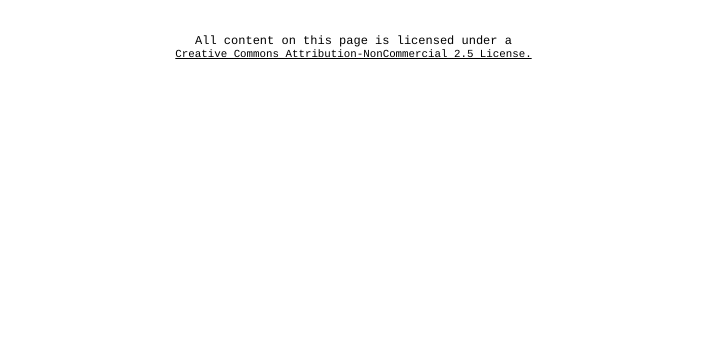
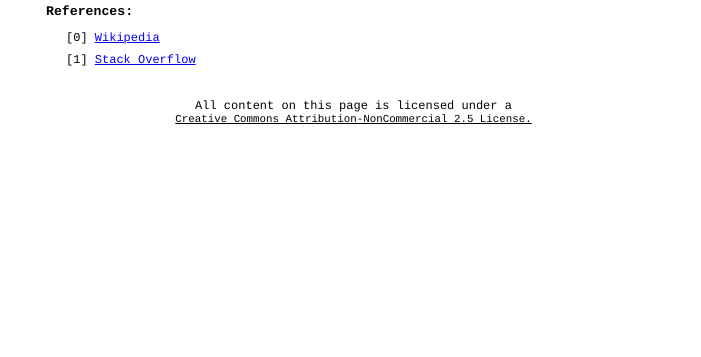
Before and after one commit to 10panels/10panels.github.io, a plain HTML site: page index.html in a window 1280 px wide. Shown: the part 443-800 px from the top of the page, without its empty margins (264-965 px from the left). Drawn offline with Linux system fonts and the light colour scheme.

Commit message:
add references

```diff
--- a/css/main.css
+++ b/css/main.css
@@ -26,13 +26,21 @@ body
 	clear: both;
 }
 
+.references_section
+{
+	margin-top: 20px;
+	margin-bottom: 0px;
+	float: left;
+	clear: both;
+}
+
 .footer_section
 {
 	float: left;
 	clear: both;
 	text-align: center;
 	width: 655px;
-	margin-top: 50px;
+	margin-top: 20px;
 	margin-bottom: 4px;
 }
 
@@ -59,6 +67,21 @@ body
 	margin-top: 10px;
 }
 
+.references_header
+{
+	text-align: left;
+	font-size: 1.1em;
+	font-weight: bold;
+	margin-left: 20px;
+}
+
+.references_item
+{
+	text-align: left;
+	font-size: 1em;
+	margin-bottom: 8px;
+	list-style-type: none;
+}
 .nav_button
 {
 	font-size: 2.5em;
--- a/index.html
+++ b/index.html
@@ -40,6 +40,15 @@
 					<a class="nav_button_disabled" href="index.html" title="Last comic">&gt;|</a>
 				</div>
 			</div>
+
+			<div class="references_section">
+				<div class="references_header">References:</div>
+				<ul>
+					<li class="references_item">[0] <a href="https://en.wikipedia.org/wiki/Tail_call">Wikipedia</a></li>
+					<li class="references_item">[1] <a href="http://stackoverflow.com/questions/310974/what-is-tail-call-optimization#310980">Stack Overflow</a></li>
+				</ul>
+			</div>
+
 			<div class="footer_section">
 				All content on this page is licensed under a<br />
 				<a href="https://creativecommons.org/licenses/by-nc/2.5/" class="license_link">Creative Commons Attribution-NonCommercial 2.5 License.</a>
```
Also changed, not shown: index_00000001.html (+8 -0 lines), index_00000010.html (+9 -0 lines).
